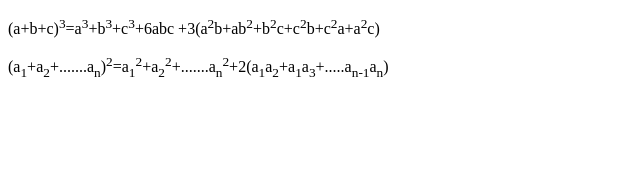
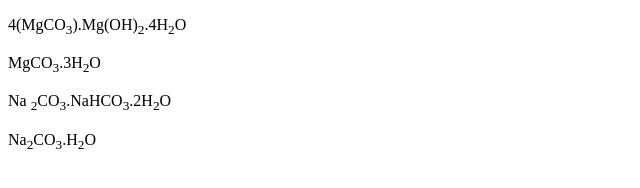
Before and after one commit to hirafatima968/hirafatima, a plain HTML site: page index.html in a window 1280 px wide. Shown: the whole page, without its empty margins (0-640 px from the left). Drawn offline with Linux system fonts and the light colour scheme.

Commit message:
Add files via upload

```diff
--- a/index.html
+++ b/index.html
@@ -6,8 +6,9 @@
     <title>Document</title>
 </head>
 <body>
-   <p>(a+b+c)<sup>3</sup>=a<sup>3</sup>+b<sup>3</sup>+c<sup>3</sup>+6abc
-    +3(a<sup>2</sup>b+ab<sup>2</sup>+b<sup>2</sup>c+c<sup>2</sup>b+c<sup>2</sup>a+a<sup>2</sup>c)</p>
-   <p>(a<sub>1</sub>+a<sub>2</sub>+.......a<sub>n</sub>)<sup>2</sup>=a<sub>1</sub><sup>2</sup>+a<sub>2</sub><sup>2</sup>+.......a<sub>n</sub><sup>2</sup>+2(a<sub>1</sub>a<sub>2</sub>+a<sub>1</sub>a<sub>3</sub>+.....a<sub>n-1</sub>a<sub>n</sub>)</p>
+    <p>4(MgCO<sub>3</sub>).Mg(OH)<sub>2</sub>.4H<sub>2</sub>O </p>
+    <p>MgCO<sub>3</sub>.3H<sub>2</sub>O</p>
+    <p>Na <sub>2</sub>CO<sub>3</sub>.NaHCO<sub>3</sub>.2H<sub>2</sub>O</p>
+    <p>Na<sub>2</sub>CO<sub>3</sub>.H<sub>2</sub>O</p>
 </body>
 </html>
```
